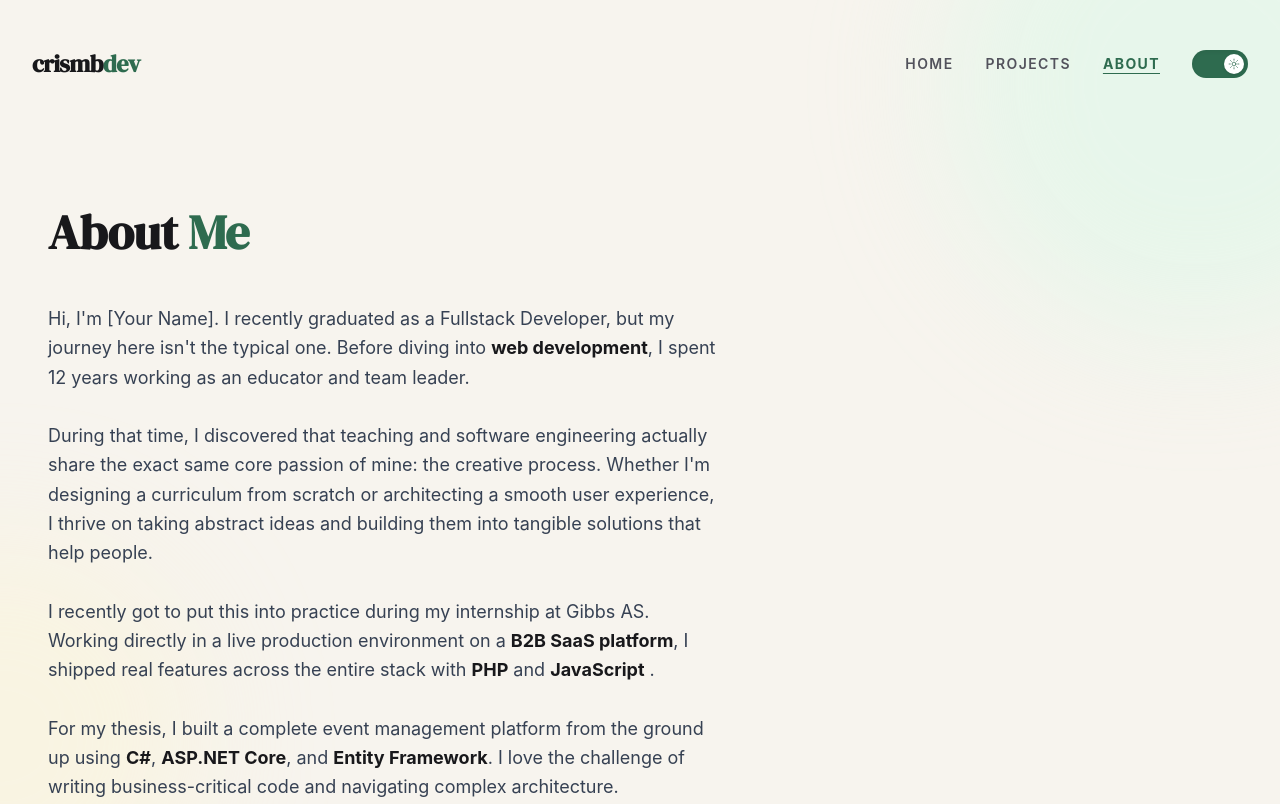
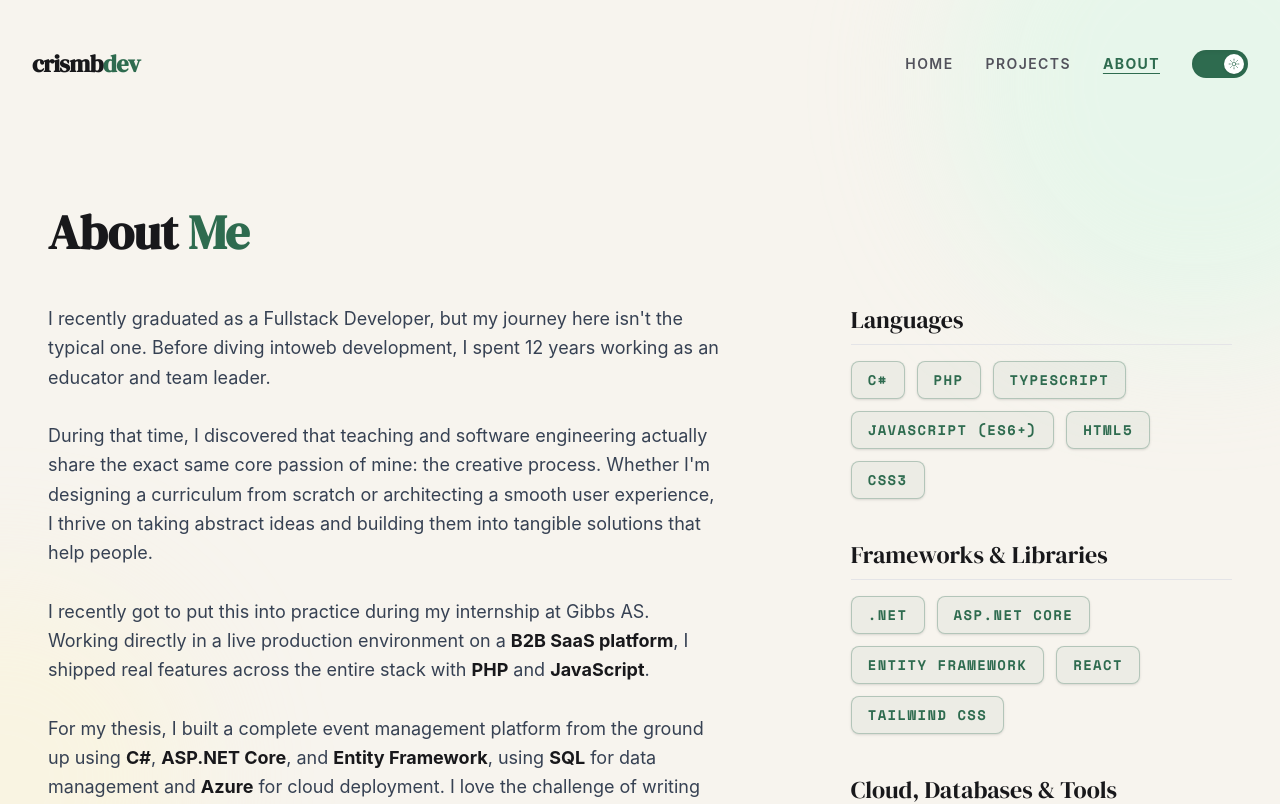
Before and after one commit to cristinambdev/portfolio, a React (Vite) app: page /about in a window 1280 px wide. Shown: the top 804 px of the page. Built offline with nearby package versions, Linux system fonts and the light colour scheme.

Commit message:
skills added to about me page

```diff
--- a/src/components/sections/AboutText.tsx
+++ b/src/components/sections/AboutText.tsx
@@ -1,10 +1,9 @@
 export default function AboutText() {
   return (
-    <div className="w-full max-w-4xl md:max-w-2xl">
+ <div className="w-full max-w-4xl md:max-w-2xl">
       <p className="text-lg text-gray-700 leading-relaxed">
-        Hi, I'm [Your Name]. I recently graduated as a Fullstack Developer, but my journey here isn't the typical one.
-        Before diving into <strong className="font-bold text-zinc-900">web development</strong>,
-        I spent 12 years working as an educator and team leader.
+        I recently graduated as a Fullstack Developer, but my journey here isn't the typical one.
+        Before diving intoweb development, I spent 12 years working as an educator and team leader.
         <br /><br />
         During that time, I discovered that teaching and software engineering actually share the exact same
         core passion of mine: the creative process. Whether I'm designing a curriculum from scratch or architecting
@@ -12,11 +11,11 @@ export default function AboutText() {
         <br /><br />
         I recently got to put this into practice during my internship at Gibbs AS. Working directly in a
         live production environment on a <strong className="font-bold text-zinc-900">B2B SaaS platform</strong>,
-        I shipped real features across the entire stack with <strong className="font-bold text-zinc-900">PHP</strong> and <strong className="font-bold text-zinc-900">JavaScript</strong>   .
+        I shipped real features across the entire stack with <strong className="font-bold text-zinc-900">PHP</strong> and <strong className="font-bold text-zinc-900">JavaScript</strong>.
         <br /><br />
         For my thesis, I built a complete event management platform from the ground up
         using <strong className="font-bold text-zinc-900">C#</strong>, <strong className="font-bold text-zinc-900">ASP.NET Core</strong>,
-        and <strong className="font-bold text-zinc-900">Entity Framework</strong>. I love the challenge of writing business-critical code and navigating complex architecture.
+        and <strong className="font-bold text-zinc-900">Entity Framework</strong>, using <strong className="font-bold text-zinc-900">SQL</strong> for data management and <strong className="font-bold text-zinc-900">Azure</strong> for cloud deployment. I love the challenge of writing business-critical code and navigating complex architecture, which is also why I am currently diving deep into <strong className="font-bold text-zinc-900">TypeScript</strong> to build even more robust and scalable front-end applications.
         <br /><br />
         Because of my background, I bring a unique blend of technical curiosity and a calm, adaptable mindset to development teams.
         I'm a proactive problem-solver, I speak three languages (Spanish, English, and Swedish), and I'm looking for a collaborative team where I can keep growing as
--- /dev/null
+++ b/src/components/sections/TechSkills.tsx
@@ -0,0 +1,35 @@
+import { skillsData } from "../../constants/skills";
+
+export default function TechSkills() {
+  return (
+    <section className="pb-12 md:pb-20">
+      <div className="flex flex-col gap-10">
+        {skillsData.map((group, index) => (
+          // Swapped to just "flex-col" so the title is always on top
+          <div key={index} className="flex flex-col gap-4">
+
+            {/* Category Title */}
+            <div>
+              <h3 className="font-serif text-xl md:text-2xl text-zinc-900 border-b border-zinc-200 pb-2">
+                {group.category}
+              </h3>
+            </div>
+
+            {/* The Badges */}
+            <div className="flex flex-wrap gap-3">
+              {group.skills.map((skill, skillIndex) => (
+                <span
+                  key={skillIndex}
+                  className="px-4 py-2 text-xs md:text-sm font-mono font-semibold uppercase tracking-widest rounded-lg border border-brand-green/30 bg-brand-green/5 text-brand-green hover:bg-brand-green hover:text-white transition-colors cursor-default shadow-sm"
+                >
+                  {skill}
+                </span>
+              ))}
+            </div>
+
+          </div>
+        ))}
+      </div>
+    </section>
+  );
+}
--- /dev/null
+++ b/src/constants/skills.ts
@@ -0,0 +1,19 @@
+export interface SkillGroup {
+  category: string;
+  skills: string[];
+}
+
+export const skillsData: SkillGroup[] = [
+  {
+    category: "Languages",
+    skills: ["C#", "PHP", "TypeScript", "JavaScript (ES6+)", "HTML5", "CSS3"]
+  },
+  {
+    category: "Frameworks & Libraries",
+    skills: [".NET", "ASP.NET Core", "Entity Framework", "React", "Tailwind CSS",]
+  },
+  {
+    category: "Cloud, Databases & Tools",
+    skills: ["Azure", "MySQL", "Git", "GitHub", "Figma", "Visual Studio", "VS Code"]
+  }
+];
--- a/src/pages/AboutPage.tsx
+++ b/src/pages/AboutPage.tsx
@@ -1,18 +1,32 @@
 import PageHeader from "../components/common/PageHeader";
 import AboutText from "../components/sections/AboutText";
+import SkillsSection from "../components/sections/TechSkills";
 
 export default function AboutPage() {
   return (
-    <div className="container">
-
+    <div className="container mx-auto">
        {/* Section Header */}
-        <PageHeader
+       <PageHeader
          title="About"
          highlight="Me"
        />
 
-      {/* Section Text */}
-      <AboutText />
-</div>
-  )
-};
+       {/*
+         flex-col for mobile (stacked)
+         lg:flex-row for desktop (side by side)
+       */}
+        <div className="flex flex-col lg:flex-row justify-between items-start gap-12 lg:gap-10">
+         {/* Section Text */}
+         <div className="lg:w-2/3">
+           <AboutText />
+         </div>
+
+         {/* TechSkills */}
+         <div className="lg:w-1/3">
+           <SkillsSection />
+         </div>
+
+       </div>
+    </div>
+  );
+}
```
